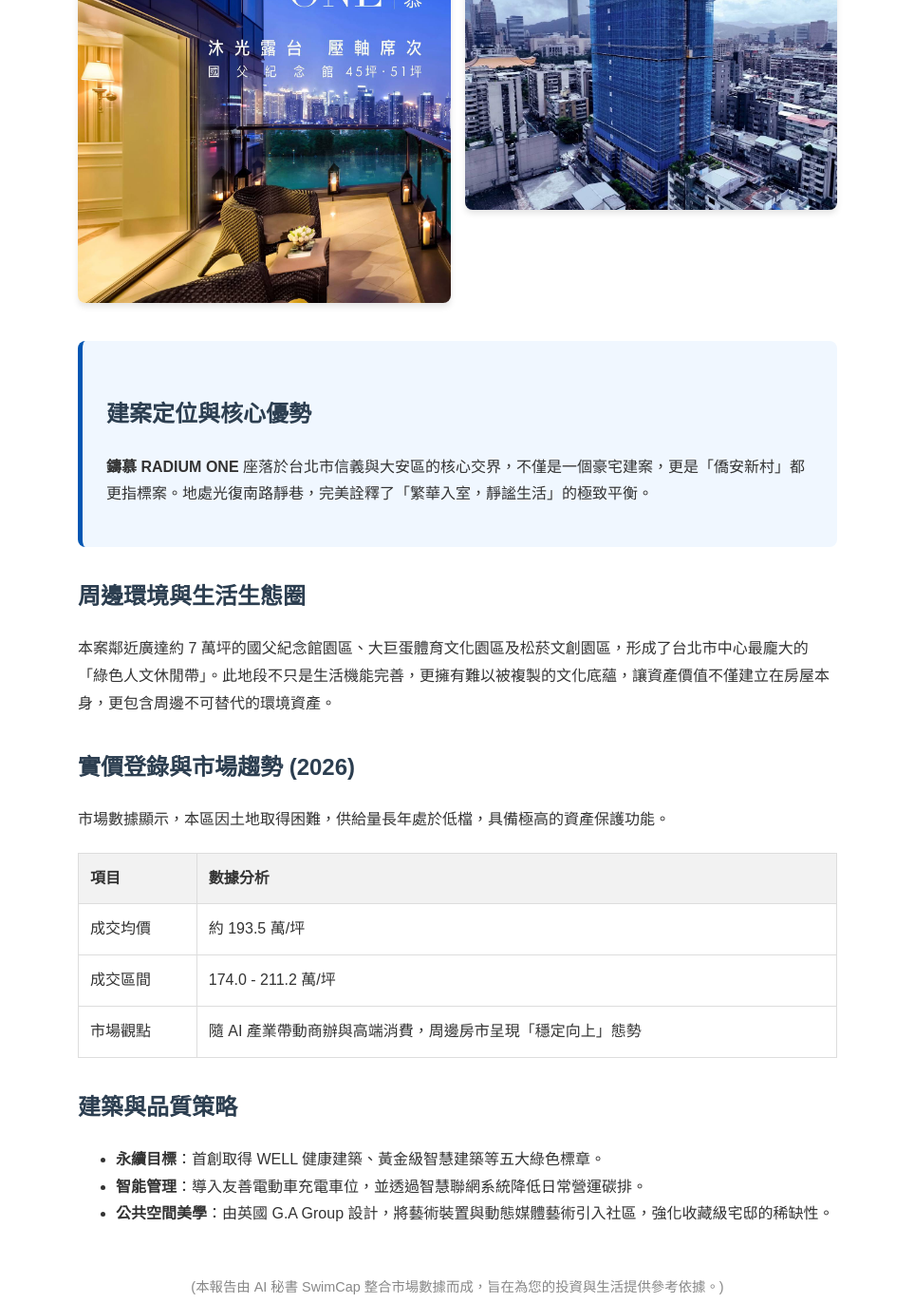
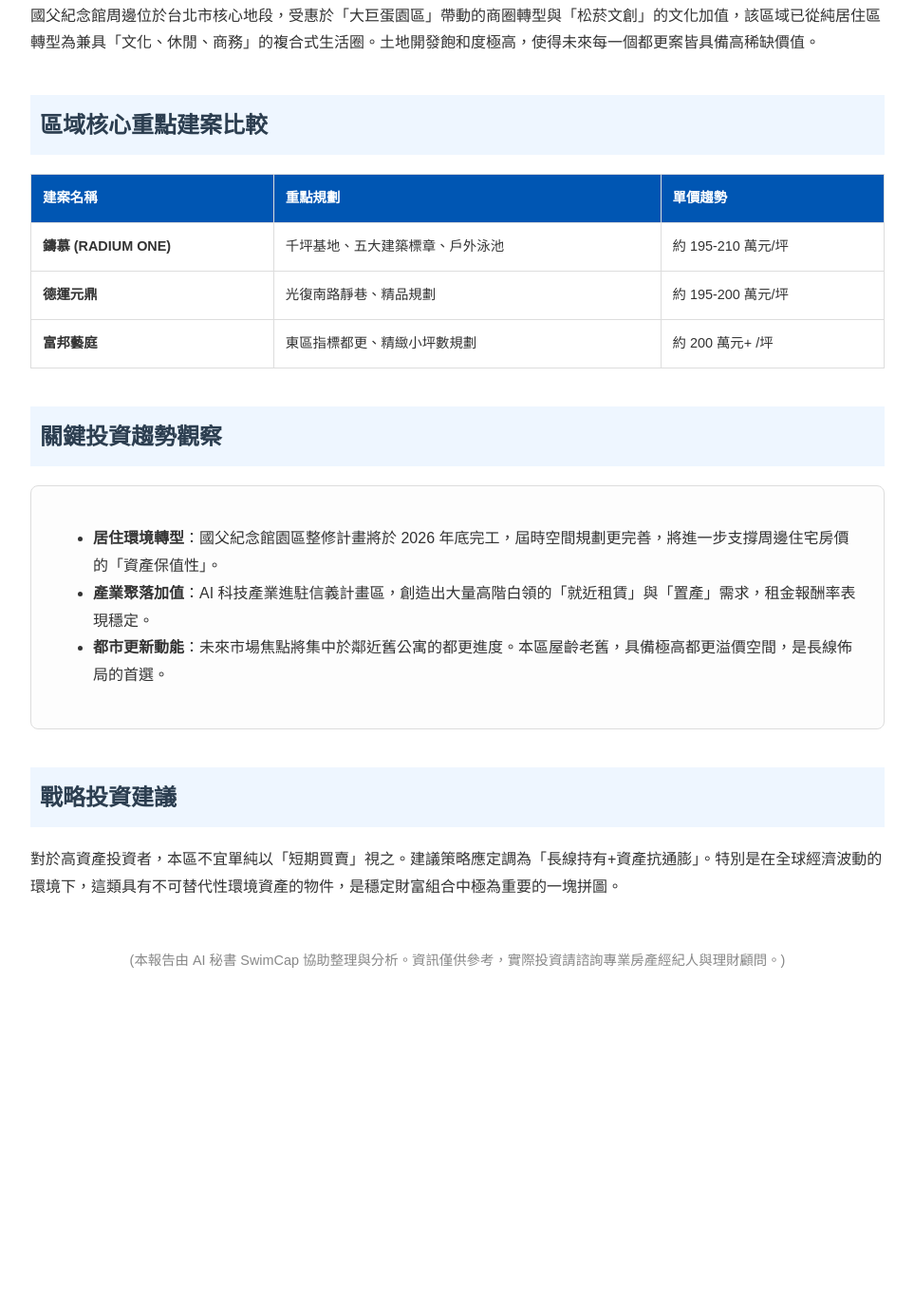
Before and after one commit to swimmingcap2026-hub/Taipei_RealEstate, a plain HTML site: page index.html in a window 1280 px wide. Shown: the part 674-2046 px from the top of the page at 95% size, without its empty margins (158-1121 px from the left). After the commit the page ends 1733 px from the top, so only its background shows below. Drawn offline with Linux system fonts and the light colour scheme.

Commit message:
Expand report with environmental and competitor analysis

```diff
--- a/index.html
+++ b/index.html
@@ -2,53 +2,66 @@
 <html lang="zh-TW">
 <head>
     <meta charset="UTF-8">
-    <title>鑄慕 RADIUM ONE - 國父紀念館深度建案分析</title>
+    <title>國父紀念館生活圈 - 房地產深度分析報告</title>
     <style>
-        body { font-family: 'Microsoft JhengHei', sans-serif; line-height: 1.8; padding: 20px; color: #333; max-width: 800px; margin: auto; }
+        body { font-family: 'Microsoft JhengHei', sans-serif; line-height: 1.8; padding: 20px; color: #333; max-width: 900px; margin: auto; }
         h1 { color: #0056b3; border-bottom: 3px solid #0056b3; padding-bottom: 10px; }
-        h2 { color: #2c3e50; margin-top: 30px; }
-        img { width: 100%; height: auto; border-radius: 8px; box-shadow: 0 4px 6px rgba(0,0,0,0.1); display: block; margin: 20px 0; }
-        .gallery { display: grid; grid-template-columns: 1fr 1fr; gap: 15px; margin: 20px 0; }
-        .highlight { background: #f0f7ff; padding: 25px; border-radius: 8px; border-left: 5px solid #0056b3; margin: 20px 0; }
-        table { width: 100%; border-collapse: collapse; margin: 20px 0; }
+        h2 { color: #2c3e50; margin-top: 40px; background: #eef6ff; padding: 10px; }
+        img { width: 100%; max-width: 400px; height: auto; border-radius: 8px; box-shadow: 0 4px 6px rgba(0,0,0,0.1); margin: 10px; }
+        .gallery { display: flex; flex-wrap: wrap; justify-content: center; margin: 20px 0; }
+        .highlight { background: #fdfdfd; padding: 25px; border-radius: 8px; border: 1px solid #ddd; margin: 20px 0; }
+        table { width: 100%; border-collapse: collapse; margin: 20px 0; font-size: 0.9em; }
         th, td { padding: 12px; border: 1px solid #ddd; text-align: left; }
-        th { background-color: #f2f2f2; }
+        th { background-color: #0056b3; color: white; }
     </style>
 </head>
 <body>
-    <h1>鑄慕 RADIUM ONE - 國父紀念館建案深度分析</h1>
+    <h1>國父紀念館生活圈 - 房地產投資分析報告 (2026 Q2)</h1>
 
     <div class="gallery">
-        <img src="img1.jpg" alt="鑄慕外觀1">
-        <img src="img2.jpg" alt="鑄慕外觀2">
-        <img src="img3.jpg" alt="鑄慕外觀3">
-        <img src="img4.jpg" alt="鑄慕外觀4">
+        <img src="img1.jpg" alt="建案外觀">
+        <img src="img2.jpg" alt="環境示意">
     </div>
 
+    <h2>市場環境與稀缺性分析</h2>
+    <p>國父紀念館周邊位於台北市核心地段，受惠於「大巨蛋園區」帶動的商圈轉型與「松菸文創」的文化加值，該區域已從純居住區轉型為兼具「文化、休閒、商務」的複合式生活圈。土地開發飽和度極高，使得未來每一個都更案皆具備高稀缺價值。</p>
+
+    <h2>區域核心重點建案比較</h2>
+    <table>
+        <tr>
+            <th>建案名稱</th>
+            <th>重點規劃</th>
+            <th>單價趨勢</th>
+        </tr>
+        <tr>
+            <td><strong>鑄慕 (RADIUM ONE)</strong></td>
+            <td>千坪基地、五大建築標章、戶外泳池</td>
+            <td>約 195-210 萬元/坪</td>
+        </tr>
+        <tr>
+            <td><strong>德運元鼎</strong></td>
+            <td>光復南路靜巷、精品規劃</td>
+            <td>約 195-200 萬元/坪</td>
+        </tr>
+        <tr>
+            <td><strong>富邦藝庭</strong></td>
+            <td>東區指標都更、精緻小坪數規劃</td>
+            <td>約 200 萬元+ /坪</td>
+        </tr>
+    </table>
+
+    <h2>關鍵投資趨勢觀察</h2>
     <div class="highlight">
-        <h2>建案定位與核心優勢</h2>
-        <p><strong>鑄慕 RADIUM ONE</strong> 座落於台北市信義與大安區的核心交界，不僅是一個豪宅建案，更是「僑安新村」都更指標案。地處光復南路靜巷，完美詮釋了「繁華入室，靜謐生活」的極致平衡。</p>
+        <ul>
+            <li><strong>居住環境轉型</strong>：國父紀念館園區整修計畫將於 2026 年底完工，屆時空間規劃更完善，將進一步支撐周邊住宅房價的「資產保值性」。</li>
+            <li><strong>產業聚落加值</strong>：AI 科技產業進駐信義計畫區，創造出大量高階白領的「就近租賃」與「置產」需求，租金報酬率表現穩定。</li>
+            <li><strong>都市更新動能</strong>：未來市場焦點將集中於鄰近舊公寓的都更進度。本區屋齡老舊，具備極高都更溢價空間，是長線佈局的首選。</li>
+        </ul>
     </div>
 
-    <h2>周邊環境與生活生態圈</h2>
-    <p>本案鄰近廣達約 7 萬坪的國父紀念館園區、大巨蛋體育文化園區及松菸文創園區，形成了台北市中心最龐大的「綠色人文休閒帶」。此地段不只是生活機能完善，更擁有難以被複製的文化底蘊，讓資產價值不僅建立在房屋本身，更包含周邊不可替代的環境資產。</p>
+    <h2>戰略投資建議</h2>
+    <p>對於高資產投資者，本區不宜單純以「短期買賣」視之。建議策略應定調為「長線持有+資產抗通膨」。特別是在全球經濟波動的環境下，這類具有不可替代性環境資產的物件，是穩定財富組合中極為重要的一塊拼圖。</p>
 
-    <h2>實價登錄與市場趨勢 (2026)</h2>
-    <p>市場數據顯示，本區因土地取得困難，供給量長年處於低檔，具備極高的資產保護功能。</p>
-    <table>
-        <tr><th>項目</th><th>數據分析</th></tr>
-        <tr><td>成交均價</td><td>約 193.5 萬/坪</td></tr>
-        <tr><td>成交區間</td><td>174.0 - 211.2 萬/坪</td></tr>
-        <tr><td>市場觀點</td><td>隨 AI 產業帶動商辦與高端消費，周邊房市呈現「穩定向上」態勢</td></tr>
-    </table>
-
-    <h2>建築與品質策略</h2>
-    <ul>
-        <li><strong>永續目標</strong>：首創取得 WELL 健康建築、黃金級智慧建築等五大綠色標章。</li>
-        <li><strong>智能管理</strong>：導入友善電動車充電車位，並透過智慧聯網系統降低日常營運碳排。</li>
-        <li><strong>公共空間美學</strong>：由英國 G.A Group 設計，將藝術裝置與動態媒體藝術引入社區，強化收藏級宅邸的稀缺性。</li>
-    </ul>
-
-    <p style="text-align: center; color: #888; font-size: 0.9em; margin-top: 50px;">(本報告由 AI 秘書 SwimCap 整合市場數據而成，旨在為您的投資與生活提供參考依據。)</p>
+    <p style="text-align: center; color: #888; font-size: 0.9em; margin-top: 50px;">(本報告由 AI 秘書 SwimCap 協助整理與分析。資訊僅供參考，實際投資請諮詢專業房產經紀人與理財顧問。)</p>
 </body>
 </html>
```
